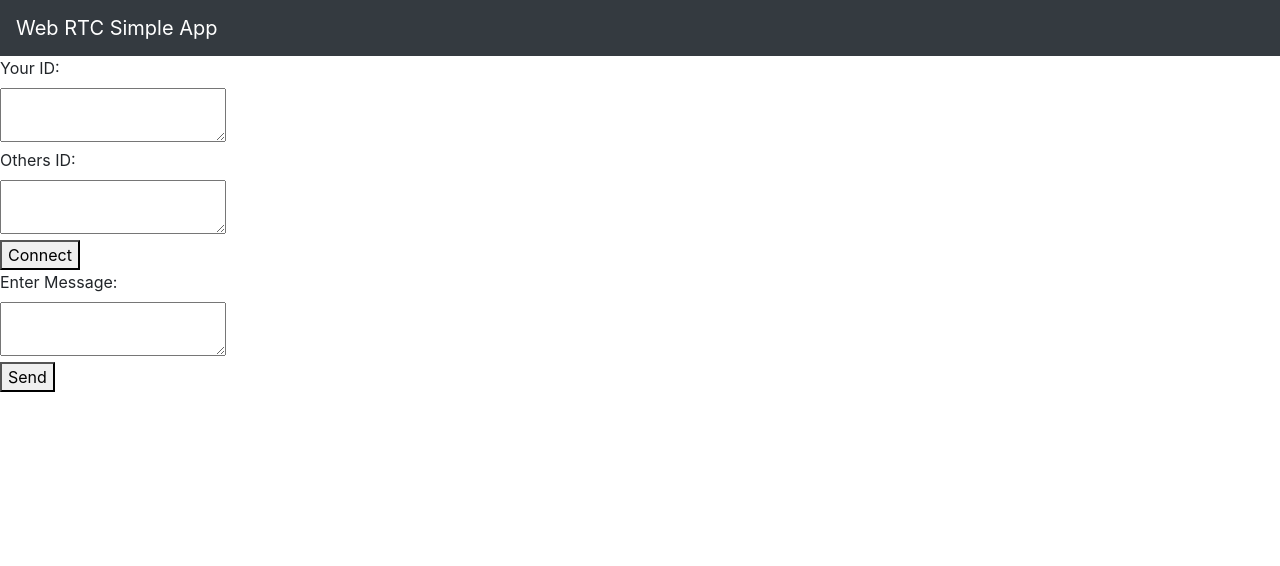
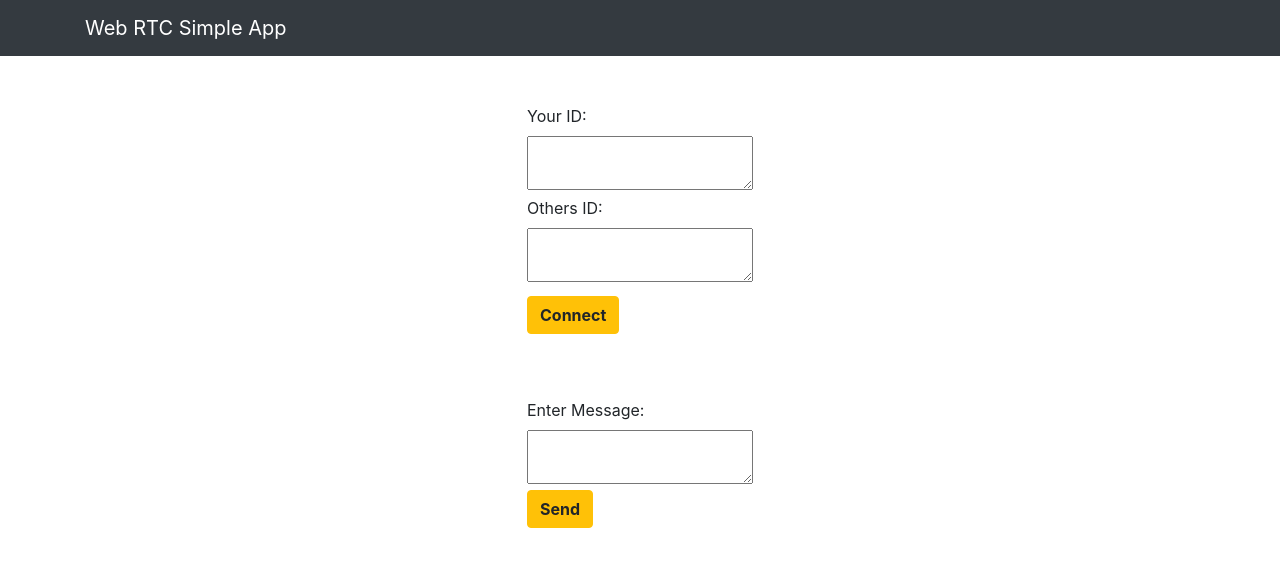
Before and after one commit to Tze-Sien/Web_RTC_Video_Call_App, a website: page index.html in a window 1280 px wide. Drawn offline with nearby package versions, Linux system fonts and the light colour scheme.

Commit message:
initial commit

```diff
--- a/index.html
+++ b/index.html
@@ -8,19 +8,29 @@
 </head>
 <body>
     <nav class="navbar navbar-dark bg-dark">
-        <a class="navbar-brand" href="#">Web RTC Simple App</a>
+        <div class="container">
+            <a class="navbar-brand" href="#" id="header">Web RTC Simple App</a>
+        </div>
     </nav>
+    <div class="container my-5">
+        <div class="d-flex justify-content-around" id="flex">
+            <div>
+                <label for="yourId" id="myid">Your ID:</label><br>
+                <textarea id="yourId"></textarea><br>
+                <label id="peerid" >Others ID:</label><br>
+                <textarea id="otherId"></textarea><br>
+                <button class="mb-5 mt-2 btn btn-warning font-weight-bold" id="connect">Connect</button><br>
+                <div class="my-3">
+                    <label >Enter Message:</label><br>
+                    <textarea id="yourMessage"></textarea><br>
+                    <button class="btn btn-warning font-weight-bold" id="send">Send</button>
+                    <pre id="messages"></pre>
+                </div>
+            </div>
+        </div>
+    </div>
 
-    <label for="yourId">Your ID:</label><br>
-    <textarea id="yourId"></textarea><br>
-    <label >Others ID:</label><br>
-    <textarea id="otherId"></textarea><br>
-    <button id="connect">Connect</button><br>
 
-    <label>Enter Message:</label><br>
-    <textarea id="yourMessage"></textarea><br>
-    <button id="send">Send</button>
-    <pre id="messages"></pre>
 
     <!-- require module cannot executed if the javascript is not bundled -->
     <script src="bundled.js"></script>
--- a/package.json
+++ b/package.json
@@ -4,7 +4,7 @@
   "description": "",
   "main": "index.js",
   "scripts": {
-    "start": "budo index.js:bundled.js"
+    "start": "budo index.js:bundled.js --ssl"
   },
   "author": "",
   "license": "ISC",
```
Also changed, not shown: index.js (+12 -1 lines), Web_RTC-01.png (added), Web_RTC-02.png (added).
